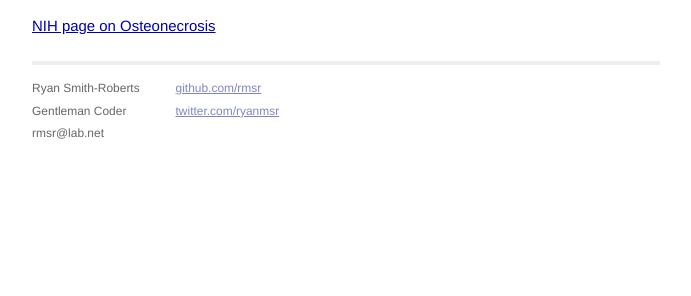
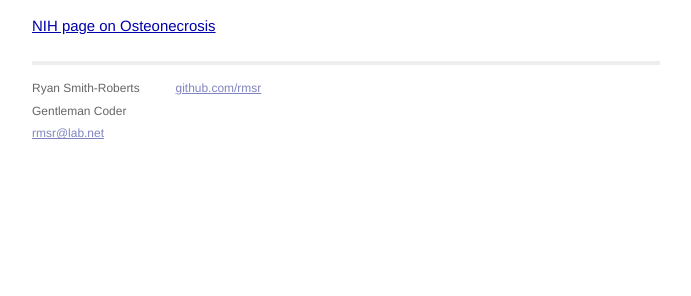
Before and after one commit to rmsr/rmsr.github.io, a Jekyll site: the page built from _posts/personal/2014-03-10-avascular-necrosis-of-the-hip.md, in a window 1280 px wide. Shown: the part 239-535 px from the top of the page, without its empty margins (294-985 px from the left). Built offline with Jekyll 4.4.1, drawn with Linux system fonts in a browser that asks for light colours; Markdown is read by kramdown in place of the engine named in the settings.

Commit message:
update to latest html5 boilerplate, add some stuff

```diff
--- a/_layouts/default.html
+++ b/_layouts/default.html
@@ -1,10 +1,11 @@
 <!DOCTYPE html>
-<html>
+<html class="no-js">
     <head>
         <meta charset="utf-8">
-        <meta http-equiv="X-UA-Compatible" content="IE=edge,chrome=1">
+        <meta http-equiv="X-UA-Compatible" content="IE=edge">
         <title>{{ page.title }}</title>
-        <meta name="viewport" content="width=device-width">
+        <meta name="description" content="Homepage of Ryan Smitih-Roberts">
+        <meta name="viewport" content="width=device-width, initial-scale=1">
 
         <!-- syntax highlighting CSS -->
         <link rel="stylesheet" href="/css/syntax.css">
@@ -14,6 +15,10 @@
 
     </head>
     <body>
+
+        <!--[if lt IE 8]>
+            <p class="browsehappy">You are using a <strong>ridiculously obsolete</strong> and totally shitty browser. Please for the love of all that is good and pure <a href="http://browsehappy.com/">upgrade your fucking browser</a>, right now!, <strong>I mean it!</strong></p>
+        <![endif]-->
 
         <div class="site">
           <div class="header">
@@ -28,17 +33,24 @@
               <p>
                 Ryan Smith-Roberts<br />
                 Gentleman Coder<br />
-                rmsr@lab.net
+                <a href="mailto:rmsr@lab.net">rmsr@lab.net</a>
               </p>
             </div>
             <div class="contact">
               <p>
                 <a href="https://github.com/rmsr">github.com/rmsr</a><br />
-                <a href="https://twitter.com/ryanmsr">twitter.com/ryanmsr</a><br />
               </p>
             </div>
           </div>
         </div>
 
+        <script>
+            (function(b,o,i,l,e,r){b.GoogleAnalyticsObject=l;b[l]||(b[l]=
+            function(){(b[l].q=b[l].q||[]).push(arguments)});b[l].l=+new Date;
+            e=o.createElement(i);r=o.getElementsByTagName(i)[0];
+            e.src='//www.google-analytics.com/analytics.js';
+            r.parentNode.insertBefore(e,r)}(window,document,'script','ga'));
+            ga('create','UA-19420416-1');ga('send','pageview');
+        </script>
     </body>
 </html>
```
